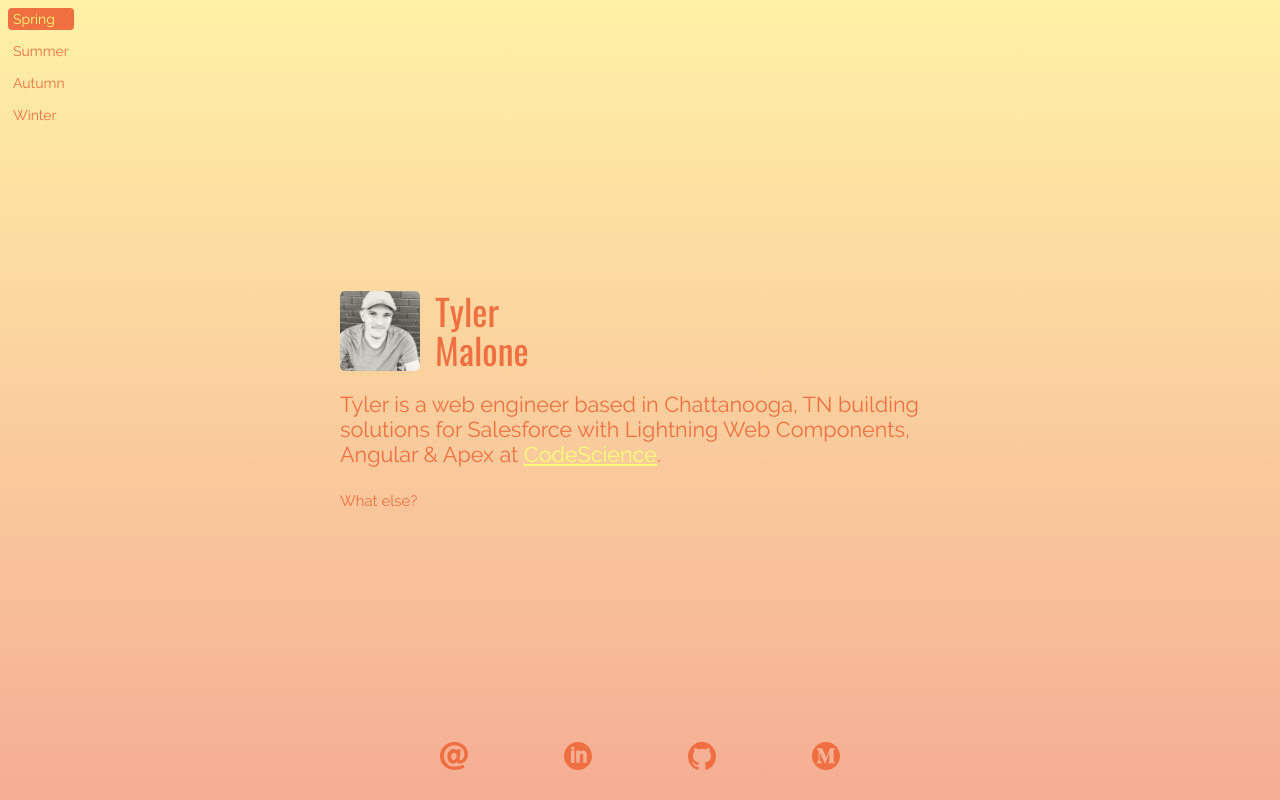
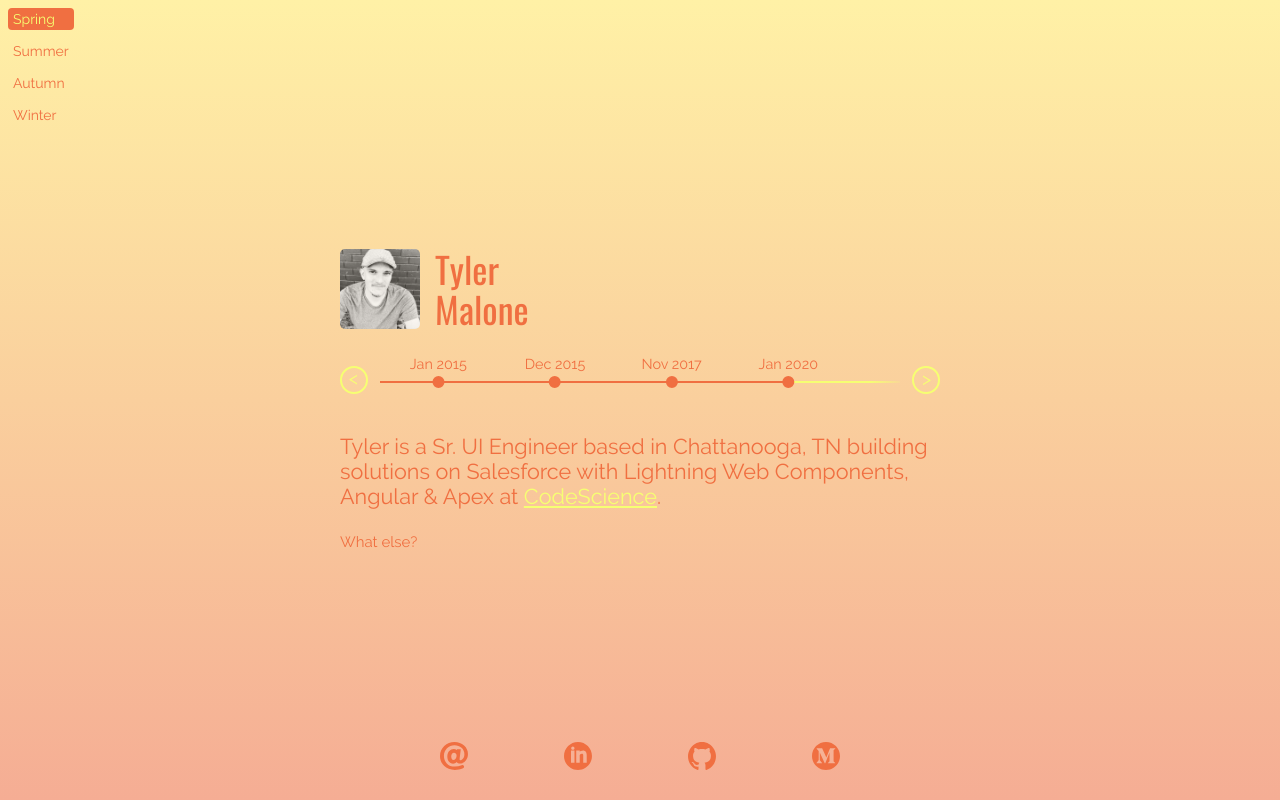
Before and after one commit to rtmalone/rtylermalone.com, a React (Create React App) app: page / in a window 1280 px wide. Built offline with nearby package versions, Linux system fonts and the light colour scheme.

Commit message:
Timeline is working!

```diff
--- a/src/components/Main.js
+++ b/src/components/Main.js
@@ -1,9 +1,15 @@
 import React, { useState } from "react";
+import Timeline from "./Timeline";
+import Utilities from "../utils/Utilities";
 import styles from "./styles/main.module.css";
 import profilePic from "../static/images/rtm_2019.jpg";
+import json from "../utils/data.json";
 
 export default function Temp() {
+  const careerData = json.data;
   const [expand, setExpand] = useState(false);
+  const [step, setStep] = useState(careerData.length - 1);
+  const tech = Utilities.setCopy(careerData[step]);
 
   return (
     <div className={styles.main}>
@@ -18,13 +24,12 @@ export default function Temp() {
           <h1>Malone</h1>
         </div>
       </div>
+      <Timeline setStep={setStep} step={step} careerData={careerData}/>
       <div
         className={`${styles.bio} ${expand ? styles.expand : styles.collapse}`}
       >
-        <p>
-          Tyler is a web engineer based in Chattanooga, TN building solutions
-          for Salesforce with Lightning Web Components, Angular & Apex at{" "}
-          <a href="https://codescience.com">CodeScience</a>.
+        <p>Tyler is a {careerData[step].title} based in {careerData[step].city}, {careerData[step].state} building {careerData[step].platform} with {tech} at{" "}
+          <a href={careerData[step].companyURL}>{careerData[step].company}</a>.
         </p>
         <p style={{ fontSize: "1em" }}>
           Previously, Tyler has worked on teams developing UI for AI powered applications, a social platform for
--- /dev/null
+++ b/src/components/Timeline.jsx
@@ -0,0 +1,32 @@
+import React, { useState } from "react";
+import styles from "./styles/timeline.module.css";
+
+export default function Timeline({careerData, setStep, step}) {
+    const careerLength = careerData.length;
+    const [translate, setTranslate] = useState(25);
+    const dateList = careerData.map((item, i) =>
+        <li><a href="#0" key={i} onClick={() => setStep(i)} className={`${styles.date} ${step >= i ? styles.dateSelected : ''}`}>{item.date}</a></li>
+    );
+
+    return (
+        <section className={`${styles.timeline}`}>
+            <div className={`${styles.timelineContainer} ${styles.container}`}>
+                <div className={styles.dates}>
+                    <div className={styles.line} style={{width: `${140 * careerLength}px`, transform: `translateX(-${translate}%)`}}>
+                        <ol className={styles.dateList}>
+                            {
+                                dateList
+                            }
+                        </ol>
+                        <span className={styles.fillLine} style={{transform: `scaleX(${(step + 1) / (careerLength + 1)})`}} aria-hidden="true"></span>
+                    </div>
+                </div>
+
+                <ul>
+                    <li><a onClick={() => setTranslate(0)} href="#0" className={`${styles.textReplace} ${styles.nav} ${styles.navPrev} ${translate === 0 ? styles.navInactive : ''}`}>Prev</a></li>
+                    <li><a onClick={() => setTranslate(25)} href="#0" className={`${styles.textReplace} ${styles.nav} ${styles.navNext} ${translate === 25 ? styles.navInactive : ''}`}>Next</a></li>
+                </ul>
+            </div>
+        </section>
+    )
+ }
--- a/src/components/styles/main.module.css
+++ b/src/components/styles/main.module.css
@@ -5,11 +5,15 @@
 h1 {
   margin-top: 0;
   font-size: 2em;
-  /* transition: all 0.3s var(--customEase); */
 }
 
 p {
   font-size: 1.1em;
+}
+
+ol {
+  list-style: none;
+  padding-left: 0;
 }
 
 .profilePic {
--- /dev/null
+++ b/src/components/styles/timeline.module.css
@@ -0,0 +1,174 @@
+.timelineLoaded {
+    opacity: 1;
+}
+
+.timeline {
+    display: none;
+}
+
+.timelineContainer {
+    position: relative;
+    height: 65px;
+    max-width: 800px;
+}
+
+.dates {
+    position: relative;
+    height: 100%;
+    margin: 0 40px;
+    overflow: hidden;
+}
+
+.dateList {
+    display: flex;
+    justify-content: space-evenly;
+}
+
+.line {
+    position: relative;
+    z-index: 1;
+    left: 0;
+    top: 16px;
+    height: 2px;
+    background: linear-gradient(to left, transparent 0%, var(--link-color) 5%, var(--link-color) 95%, transparent 100%);
+    transition: transform .4s;
+    transition: transform .4s,-webkit-transform .4s;
+}
+
+.date {
+    position: absolute;
+    bottom: 0;
+    z-index: 2;
+    text-align: center;
+    font-size: .7em;
+    padding-bottom: .75em;
+    color: var(--text-color);
+    -webkit-user-select: none;
+    -moz-user-select: none;
+    -ms-user-select: none;
+    user-select: none;
+    text-decoration: none;
+    transform: translateX(-50%);
+}
+
+.date::before {
+    content: '';
+    position: absolute;
+    left: 50%;
+    -webkit-transform: translateX(-50%);
+    -ms-transform: translateX(-50%);
+    transform: translateX(-50%);
+    bottom: -5px;
+    height: 8px;
+    width: 8px;
+    border-radius: 50%;
+    border-width: 2px;
+    border-style: solid;
+    border-color: var(--link-color);
+    background-color: var(--link-color);
+    transition: background-color .3s,border-color .3s;
+}
+
+.date.dateSelected::before {
+    border-color: var(--text-color);
+    background-color: var(--text-color);
+}
+
+.fillLine {
+    position: absolute;
+    z-index: 1;
+    left: 0;
+    top: 0;
+    height: 100%;
+    width: 100%;
+    background-color: var(--text-color);
+    -webkit-transform: scaleX(0);
+    -ms-transform: scaleX(0);
+    transform: scaleX(0);
+    -webkit-transform-origin: left center;
+    -ms-transform-origin: left center;
+    transform-origin: left center;
+    transition: -webkit-transform .3s;
+    transition: transform .3s;
+    transition: transform .3s,-webkit-transform .3s;
+}
+
+.navInactive {
+    cursor: not-allowed;
+}
+
+.nav {
+    position: absolute;
+    z-index: 1;
+    top: 50%;
+    -webkit-transform: translateY(-50%);
+    -ms-transform: translateY(-50%);
+    transform: translateY(-50%);
+    height: 25px;
+    width: 25px;
+    border-radius: 50%;
+    border-width: 2px;
+    border-style: solid;
+    border-color: var(--link-color);
+    transition: border-color .3s;
+}
+
+.nav::before {
+    content: '\003E';
+    position: absolute;
+    height: 16px;
+    width: 16px;
+    top: 40%;
+    left: 0%;
+    -webkit-transform: translateX(-50%) translateY(-50%);
+    -ms-transform: translateX(-50%) translateY(-50%);
+    transform: translateX(-50%) translateY(-50%);
+}
+
+.navPrev {
+    left: 0;
+    -webkit-transform: translateY(-50%) rotate(180deg);
+    -ms-transform: translateY(-50%) rotate(180deg);
+    transform: translateY(-50%) rotate(180deg);
+}
+
+.navNext {
+    right: 0;
+}
+
+.textReplace {
+    overflow: hidden;
+    color: var(--link-color);
+    text-indent: 100%;
+    white-space: nowrap;
+}
+
+.marginBottomMd {
+    margin-bottom: 1.25em;
+}
+
+.container {
+    margin-left: auto;
+    margin-right: auto;
+}
+
+@media (min-width: 700px) {
+    .timeline {
+        display: block;
+        margin-top: 1em;
+        transition: opacity .2s;
+    }
+
+    .date {
+        font-size: .8em;
+    }
+
+    .nav {
+        height: 28px;
+        width: 28px;
+    }
+
+    .nav::before {
+       top: 34%;
+    }
+}
--- a/src/index.css
+++ b/src/index.css
@@ -106,6 +106,8 @@ a:active {
 }
 ul {
   list-style: none;
+  padding: 0;
+  margin: 0;
 }
 nav {
   font-size: 1.5em;
--- /dev/null
+++ b/src/utils/Utilities.js
@@ -0,0 +1,18 @@
+const Utilities = {
+  setCopy(data) {
+    let tech;
+    for (let i = 0; i < data.tech.length; i++) {
+      if (i === 0) {
+        tech = data.tech[i];
+      } else if (i + 1 === data.tech.length) {
+        tech = tech.concat(' & ', data.tech[i]);
+      } else {
+        tech = tech.concat(', ', data.tech[i]);
+      }
+    }
+
+    return tech;
+  }
+}
+
+export default Utilities;
--- /dev/null
+++ b/src/utils/data.json
@@ -0,0 +1,54 @@
+{
+  "data": [
+    {
+      "date": "Oct 2014",
+      "title": "Web Developer",
+      "city": "Nashville",
+      "state": "TN",
+      "company": "LogicFI",
+      "companyURL": "https://logicfi.com",
+      "tech": ["Foundation", "PHP"],
+      "platform": "web apps for a financial lending platform"
+    },
+    {
+      "date": "Jan 2015",
+      "title": "Web Engineer",
+      "city": "Nashville",
+      "state": "TN",
+      "company": "InvisionHeart",
+      "companyURL": "#",
+      "tech": ["jQuery", "Node.js", "Express"],
+      "platform": "web apps supporting an innovative ECG system"
+    },
+    {
+      "date": "Dec 2015",
+      "title": "Web Engineer",
+      "city": "Nashville",
+      "state": "TN",
+      "company": "Rabble",
+      "companyURL": "#",
+      "tech": ["React", "AngularJS", "Firebase", "Google Cloud Functions"],
+      "platform": "a platform for sport fans"
+    },
+    {
+      "date": "Nov 2017",
+      "title": "Frontend Developer",
+      "city": "Chattanooga",
+      "state": "TN",
+      "company": "Spokestack AI",
+      "companyURL": "https://spokestack.io",
+      "tech": ["React", "Typescript", "GraphQL"],
+      "platform": "UI solutions for AI powered applications"
+    },
+    {
+      "date": "Jan 2020",
+      "title": "Sr. UI Engineer",
+      "city": "Chattanooga",
+      "state": "TN",
+      "company": "CodeScience",
+      "companyURL": "https://codescience.com",
+      "tech": ["Lightning Web Components", "Angular", "Apex"],
+      "platform": "solutions on Salesforce"
+    }
+  ]
+}
```
Also changed, not shown: 1 other file (tests, documents, lock files or other folders).
